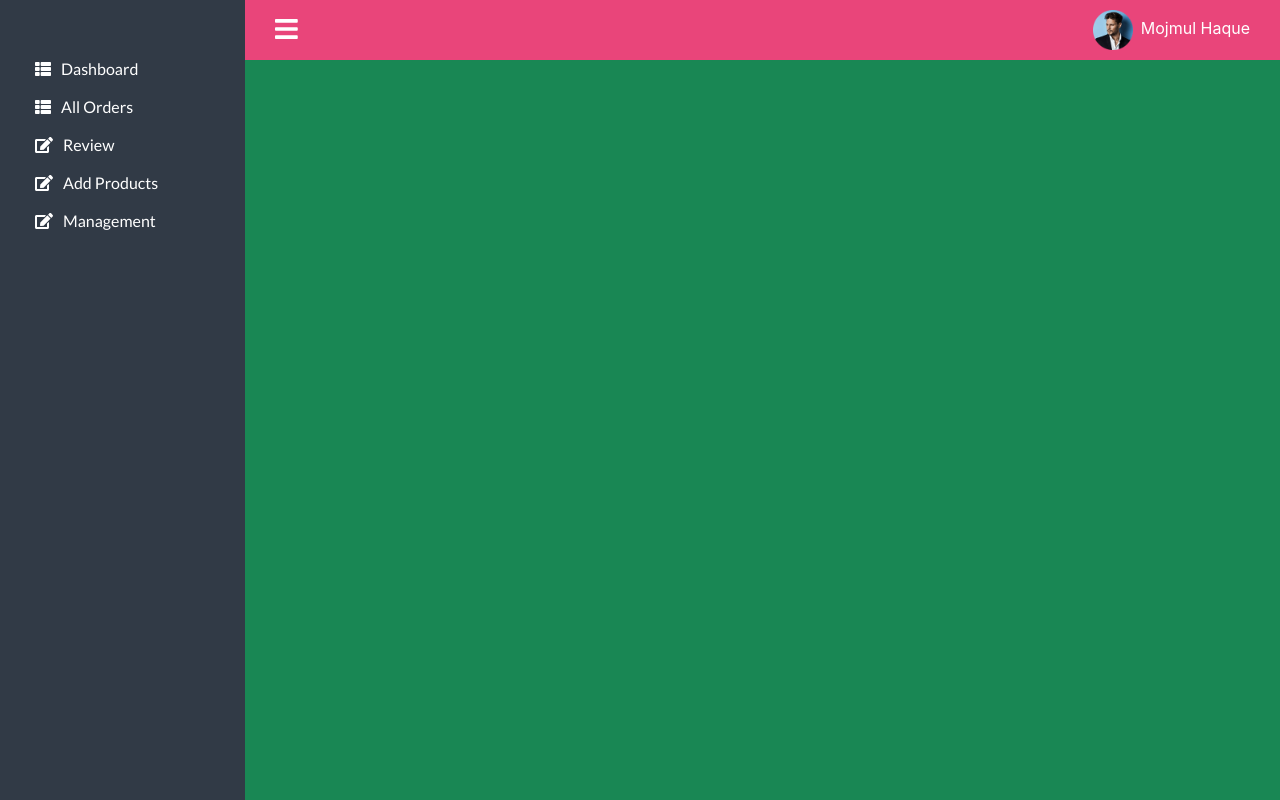
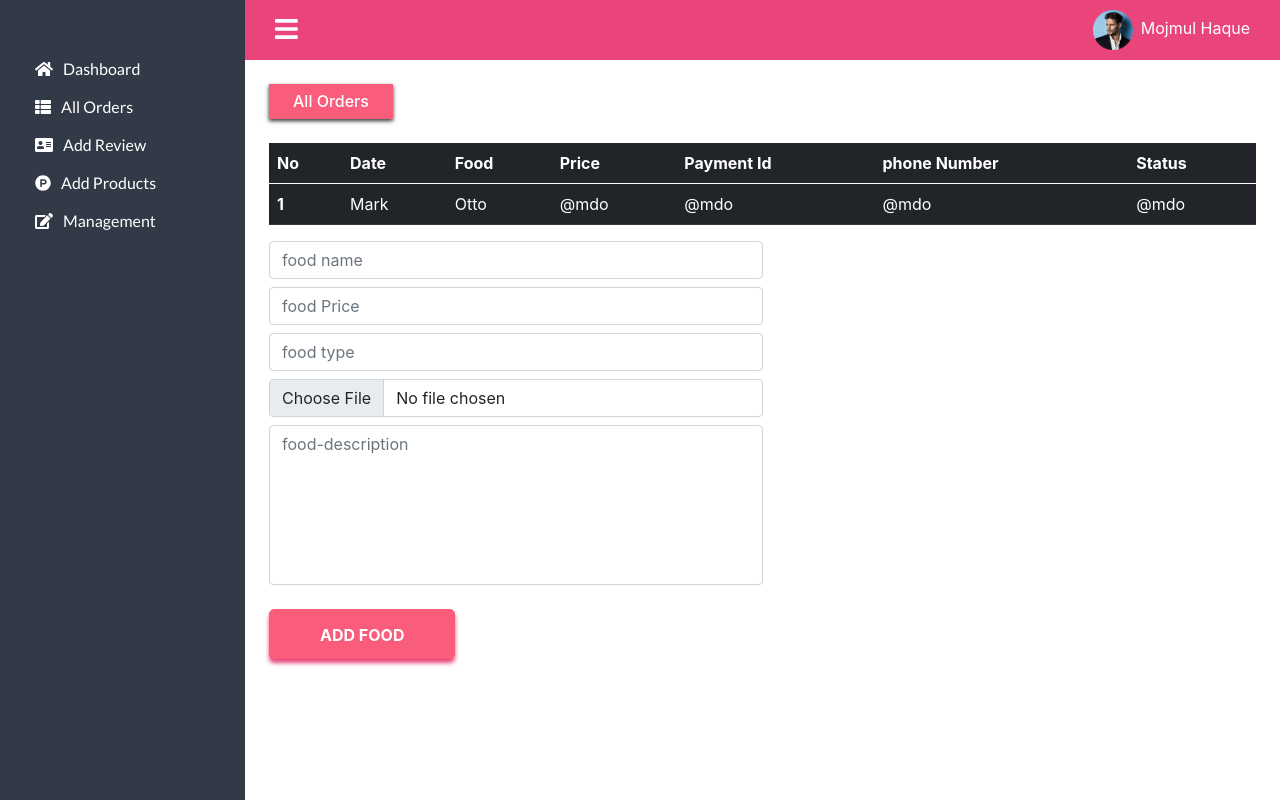
Before and after one commit to Mojmul-Haque/resturant-, a React (Create React App) app: page /dashboard in a window 1280 px wide. Built offline with nearby package versions, Linux system fonts and the light colour scheme.

Commit message:
dashboar add

```diff
--- a/src/App.js
+++ b/src/App.js
@@ -2,12 +2,14 @@ import { BrowserRouter as Router, Switch, Route } from "react-router-dom";
 import "./SCSS/style.css";
 import Home from "./pages/Home";
 import Dashboard from "./pages/Dashboard";
+import UserOrderList from "./components/UserOrderList/UserOrderList";
 function App() {
   return (
     <Router>
       <Switch>
         <Route exact path="/" component={Home} />
         <Route exact path="/dashboard" component={Dashboard} />
+        <Route path="/dashaboard/all-orders" component={UserOrderList} />
       </Switch>
     </Router>
   );
--- a/src/FakeData/sideNavData.js
+++ b/src/FakeData/sideNavData.js
@@ -1,9 +1,19 @@
-import { faThList, faEdit } from "@fortawesome/free-solid-svg-icons";
+import { faProductHunt } from "@fortawesome/free-brands-svg-icons";
+import {
+  faThList,
+  faEdit,
+  faHome,
+  faAddressCard,
+} from "@fortawesome/free-solid-svg-icons";
 
 export const sideNavData = [
-  { icon: faThList, title: "Dashboard", path: "/dashboard" },
-  { icon: faThList, title: "All Orders", path: "/all-orders" },
-  { icon: faEdit, title: "Review", path: "/add-review" },
-  { icon: faEdit, title: "Add Products", path: "/add-product" },
-  { icon: faEdit, title: "Management", path: "/management" },
+  { icon: faHome, title: "Dashboard", path: "/dashboard" },
+  { icon: faThList, title: "All Orders", path: "/dashaboard/all-orders" },
+  { icon: faAddressCard, title: "Add Review", path: "/dashaboard/add-review" },
+  {
+    icon: faProductHunt,
+    title: "Add Products",
+    path: "/dashaboard/add-product",
+  },
+  { icon: faEdit, title: "Management", path: "/dashaboard/management" },
 ];
--- a/src/SCSS/style.css
+++ b/src/SCSS/style.css
@@ -592,12 +592,16 @@ section {
         color: #fff;
         font-family: "Lato", sans-serif;
         font-weight: 500;
-        line-height: 38px; }
+        line-height: 38px;
+        -webkit-transition: all linear 0.3s;
+        transition: all linear 0.3s; }
         #dashboard .side-menu ul li a .showText {
           padding-left: 10px;
           font-size: 16px; }
         #dashboard .side-menu ul li a .hideText {
           font-size: 0; }
+        #dashboard .side-menu ul li a:hover {
+          color: #e9457a; }
   #dashboard .dashboard-contents .content-head {
     background: #e9457a;
     padding: 10px 30px; }
@@ -613,5 +617,35 @@ section {
       #dashboard .dashboard-contents .content-head .user-account span {
         padding-left: 8px;
         color: #fff; }
+  #dashboard .order-list .order-top-text h6 {
+    -webkit-box-shadow: 0 2px 4px #333;
+            box-shadow: 0 2px 4px #333;
+    background: #fa5c7c; }
+  #dashboard .add-review form .form-control:focus {
+    border-color: #e9457a;
+    -webkit-box-shadow: none;
+            box-shadow: none; }
+  #dashboard .add-review form textarea {
+    height: 160px;
+    resize: none; }
+  #dashboard .add-review form .brand-btn {
+    font-size: 16px;
+    font-weight: 700;
+    height: 50px;
+    line-height: 50px;
+    color: #fff;
+    background: #fa5c7c;
+    border: 1px solid #fa5c7c;
+    border-radius: 5px;
+    -webkit-transition: all linear 0.3s;
+    transition: all linear 0.3s;
+    padding: 0 50px;
+    -webkit-box-shadow: 0 4px 4px #e9457a;
+            box-shadow: 0 4px 4px #e9457a; }
+    #dashboard .add-review form .brand-btn:hover {
+      background: #fa5c7c;
+      border-color: transparent; }
+    #dashboard .add-review form .brand-btn:hover {
+      color: #fff !important; }
 
 /*# sourceMappingURL=style.css.map */
--- a/src/SCSS/style.scss
+++ b/src/SCSS/style.scss
@@ -532,7 +532,6 @@ section {
       color: #fff;
       margin-right: 10px;
       transition: all linear 0.3s;
-
       &:hover {
         transform: scale(1.2);
       }
@@ -589,12 +588,16 @@ section {
         a {
           @include commonText(16px, #fff, $a, 500);
           line-height: 38px;
+          transition: all linear 0.3s;
           .showText {
             padding-left: 10px;
             font-size: 16px;
           }
           .hideText {
             font-size: 0;
+          }
+          &:hover {
+            color: $brandColor;
           }
         }
       }
@@ -624,8 +627,39 @@ section {
       }
     }
   }
+  .order-list {
+    .order-top-text {
+      h6 {
+        box-shadow: 0 2px 4px #333;
+        background: #fa5c7c;
+      }
+    }
+  }
+  .add-review {
+    form {
+      .form-control {
+        &:focus {
+          border-color: $brandColor;
+          box-shadow: none;
+        }
+      }
+
+      textarea {
+        height: 160px;
+        resize: none;
+      }
+      .brand-btn {
+        @include brandBtn(#fff, #fa5c7c, #fa5c7c, #fa5c7c);
+        padding: 0 50px;
+        box-shadow: 0 4px 4px $brandColor;
+        &:hover {
+          color: #fff !important;
+        }
+      }
+    }
+  }
 }
 
 // =============================================================
-//  dashboard page endd here
+//  dashboard page end here
 // ==============================================================
--- /dev/null
+++ b/src/components/AddProduct/AddProduct.js
@@ -0,0 +1,67 @@
+import React from "react";
+import { useForm } from "react-hook-form";
+
+const AddProduct = () => {
+  const {
+    register,
+    handleSubmit,
+    watch,
+    formState: { errors },
+  } = useForm();
+  const onSubmit = (data) => console.log(data);
+  return (
+    <div className="add-review">
+      <div className="col-lg-6">
+        <form onSubmit={handleSubmit(onSubmit)}>
+          <div>
+            <input
+              className="form-control my-2"
+              {...register("name", { required: true })}
+              placeholder="food name"
+            />
+            {errors.name && <span>This field is required</span>}
+          </div>
+          <div>
+            <input
+              className="form-control my-2"
+              {...register("price", { required: true })}
+              placeholder="food Price"
+            />
+            {errors.price && <span>This field is required</span>}
+          </div>
+          <div>
+            <input
+              className="form-control my-2"
+              {...register("foodType", { required: true })}
+              placeholder="food type"
+            />
+            {errors.foodType && <span>This field is required</span>}
+          </div>
+          <div>
+            <input
+              type="file"
+              className="form-control my-2"
+              {...register("foodImage", { required: true })}
+            />
+            {errors.foodImage && <span>This field is required</span>}
+          </div>
+          <div>
+            <textarea
+              className="form-control my-2"
+              {...register("textBox", { required: true })}
+              placeholder="food-description"
+            />
+            {errors.textBox && <span>This field is required</span>}
+          </div>
+          <input
+            type="submit"
+            value="Add Food"
+            className="brand-btn text-uppercase mt-3"
+          />
+        </form>
+      </div>
+    </div>
+  );
+};
+
+export default AddProduct;
--- /dev/null
+++ b/src/components/AddReview/AddReview.js
@@ -0,0 +1,55 @@
+import React from "react";
+import { useForm } from "react-hook-form";
+
+const AddReview = () => {
+  const {
+    register,
+    handleSubmit,
+    watch,
+    formState: { errors },
+  } = useForm();
+  const onSubmit = (data) => console.log(data);
+  return (
+    <div className="add-review">
+      <div className="col-lg-6">
+        <form onSubmit={handleSubmit(onSubmit)}>
+          <div>
+            <input
+              className="form-control my-2"
+              defaultValue="Mojmul"
+              {...register("name", { required: true })}
+            />
+            {errors.name && <span>This field is required</span>}
+          </div>
+          <div>
+            <input
+              className="form-control my-2"
+              defaultValue="mojmul89@gmail.com"
+              {...register("email", { required: true })}
+            />
+            {errors.email && <span>This field is required</span>}
+          </div>
+          <div>
+            <input
+              className="form-control my-2"
+              type="file"
+              {...register("image", { required: true })}
+            />
+            {errors.image && <span>This field is required</span>}
+          </div>
+          <div>
+            <textarea
+              {...register("textBox", { required: true })}
+              className="form-control my-2"
+            />
+            {errors.textBox && <span>This field is required</span>}
+          </div>
+
+          <input type="submit" value="Add Review" className="brand-btn text-uppercase mt-3" />
+        </form>
+      </div>
+    </div>
+  );
+};
+
+export default AddReview;
--- a/src/components/SideNav/SideNav.js
+++ b/src/components/SideNav/SideNav.js
@@ -1,21 +1,16 @@
-import { faBars, faTimes } from "@fortawesome/free-solid-svg-icons";
 import { FontAwesomeIcon } from "@fortawesome/react-fontawesome";
-import React, { useState } from "react";
+import React from "react";
 import { Link } from "react-router-dom";
 import { sideNavData } from "../../FakeData/sideNavData";
-import userImage from "../../images/test2.png";
 
-const SideNav = () => {
-  const [shownav, setShowNav] = useState(false);
-
+const SideNav = ({ shownav }) => {
   return (
-    <div className="d-flex">
     <div className="side-menu">
       <div className={shownav ? "remove-side-menu" : "active-side-menu"}>
         <ul>
           {sideNavData.map((nav, index) => (
             <li key={index}>
-                <Link className="text-capitalize" to="/" title={nav.title}>
+              <Link className="text-capitalize" to={nav.path} title={nav.title}>
                 <FontAwesomeIcon icon={nav.icon} />
                 <span className={shownav ? "hideText" : "showText"}>
                   {nav.title}
@@ -26,18 +21,6 @@ const SideNav = () => {
         </ul>
       </div>
     </div>
-      <div className="dashboard-contents flex-grow-1 bg-success">
-        <div className="content-head d-flex justify-content-between align-items-center">
-          <div className="toggle-menu-btn" onClick={() => setShowNav(!shownav)}>
-            <FontAwesomeIcon icon={faBars} />
-          </div>
-          <div className="user-account">
-            <img src={userImage} alt="" />
-            <span>Mojmul Haque</span>
-          </div>
-        </div>
-      </div>
-    </div>
   );
 };
 
--- /dev/null
+++ b/src/components/UserOrderList/UserOrderList.js
@@ -0,0 +1,37 @@
+import React from "react";
+
+const UserOrderList = () => {
+  return (
+    <div className="order-list">
+      <div className="order-top-text">
+        <h6 className="d-inline-block px-4 text-white py-2 mb-4">All Orders</h6>
+      </div>
+      <table className="table table-hover table-dark">
+        <thead>
+          <tr>
+            <th scope="col">No</th>
+            <th scope="col">Date</th>
+            <th scope="col">Food</th>
+            <th scope="col">Price</th>
+            <th scope="col">Payment Id</th>
+            <th scope="col">phone Number</th>
+            <th scope="col">Status</th>
+          </tr>
+        </thead>
+        <tbody>
+          <tr>
+            <th scope="row">1</th>
+            <td>Mark</td>
+            <td>Otto</td>
+            <td>@mdo</td>
+            <td>@mdo</td>
+            <td>@mdo</td>
+            <td>@mdo</td>
+          </tr>
+        </tbody>
+      </table>
+    </div>
+  );
+};
+
+export default UserOrderList;
--- a/src/pages/Dashboard.js
+++ b/src/pages/Dashboard.js
@@ -1,10 +1,38 @@
-import React from "react";
+import { faBars } from "@fortawesome/free-solid-svg-icons";
+import { FontAwesomeIcon } from "@fortawesome/react-fontawesome";
+import React, { useState } from "react";
+import AddProduct from "../components/AddProduct/AddProduct";
+import AddReview from "../components/AddReview/AddReview";
 import SideNav from "../components/SideNav/SideNav";
-import "../SCSS/style.css";
+import UserOrderList from "../components/UserOrderList/UserOrderList";
+import userImage from "../images/test2.png";
+// import "../SCSS/style.css";
 const Dashboard = () => {
+  const [shownav, setShowNav] = useState(false);
   return (
     <section id="dashboard">
-      <SideNav />
+      <div className="d-flex">
+        <SideNav shownav={shownav} />
+        <div className="dashboard-contents flex-grow-1">
+          <div className="content-head d-flex justify-content-between align-items-center">
+            <div
+              className="toggle-menu-btn"
+              onClick={() => setShowNav(!shownav)}
+            >
+              <FontAwesomeIcon icon={faBars} />
+            </div>
+            <div className="user-account">
+              <img src={userImage} alt="" />
+              <span>Mojmul Haque</span>
+            </div>
+          </div>
+          <div className="dashboard-inner p-4">
+            <UserOrderList />
+            {/* <AddReview /> */}
+            <AddProduct />
+          </div>
+        </div>
+      </div>
     </section>
   );
 };
```
Also changed, not shown: src/FakeData/userOrders.json (added, +7 -0 lines), 1 other file (tests, documents, lock files or other folders). Lines whose indentation alone changed are shown as unchanged.
